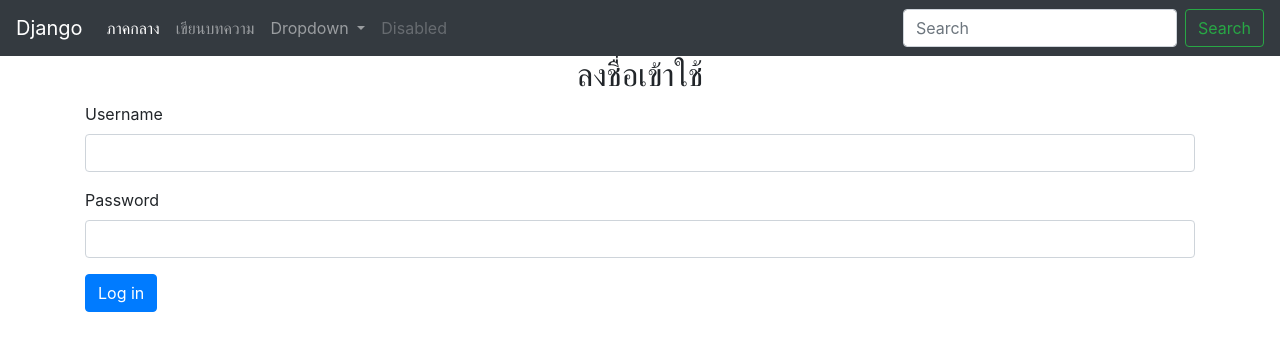
After one commit to Alogenesis/Django-Project, a Django app: page /login in a window 1280 px wide. The commit adds this page. Shown: the top 351 px of the page. Run offline with Django 3.2, Linux system fonts and the light colour scheme; some libraries are stand-ins or nearby versions.

Commit message:
Create login form

```diff
--- a/mysite/mysite/urls.py
+++ b/mysite/mysite/urls.py
@@ -33,5 +33,8 @@ urlpatterns = [
     #path หน้า addregister ให้เก็บข้อมูล
     path('addUser',views.addUser),
 
+    #path หน้า login
+    path('login',views.login),
+
 
 ]
--- a/mysite/polls/views.py
+++ b/mysite/polls/views.py
@@ -77,3 +77,7 @@ def addUser(request):
     else:   #password ไม่ตรงกัน ลงทะเบียนใหม่
         messages.info(request, 'Password ไม่ตรงกัน')
         return redirect('/register')
+
+#Login
+def login(request):
+    return render(request,'login.html')
--- a/mysite/templates/layout.html
+++ b/mysite/templates/layout.html
@@ -31,7 +31,7 @@
         </a>
         <div class="dropdown-menu" aria-labelledby="navbarDropdown">
           <a class="dropdown-item" href="http://127.0.0.1:8000/register">ลงทะเบียน</a>
-          <a class="dropdown-item" href="#">Another action</a>
+          <a class="dropdown-item" href="http://127.0.0.1:8000/login">Log in</a>
           <div class="dropdown-divider"></div>
           <a class="dropdown-item" href="#">Something else here</a>
         </div>
--- /dev/null
+++ b/mysite/templates/login.html
@@ -0,0 +1,32 @@
+{% extends 'layout.html' %}
+
+{% block content %}
+<h2 align="center">ลงชื่อเข้าใช้</h2>
+
+{% if messages %} <!--เช็คว่ามี messages มั้ย ถ้าไม่มีไม่โชว์ -->
+<div class="alert alert-danger" role="alert">   <!--Bootstrap-->
+{% for i in messages %}     <!--For message alert show-->
+    <b>{{i}}</b>
+{% endfor %}
+</div>
+{% endif %}
+
+<form action="" method="post">
+    {% csrf_token %}        <!-- Error when add csrf_token -->
+    <!-- Username -->
+    <div class="form-group">
+        <label for="">Username</label>
+        <input type="text" class="form-control" name="username">
+    </div>
+
+    <!-- Password -->
+    <div class="form-group">
+        <label for="">Password</label>
+        <input type="password" class="form-control" name="password">
+    </div>
+
+    <!-- Submit botton -->
+    <input type="submit" value="Log in" class="btn btn-primary">
+</form>
+
+{% endblock %}
```
